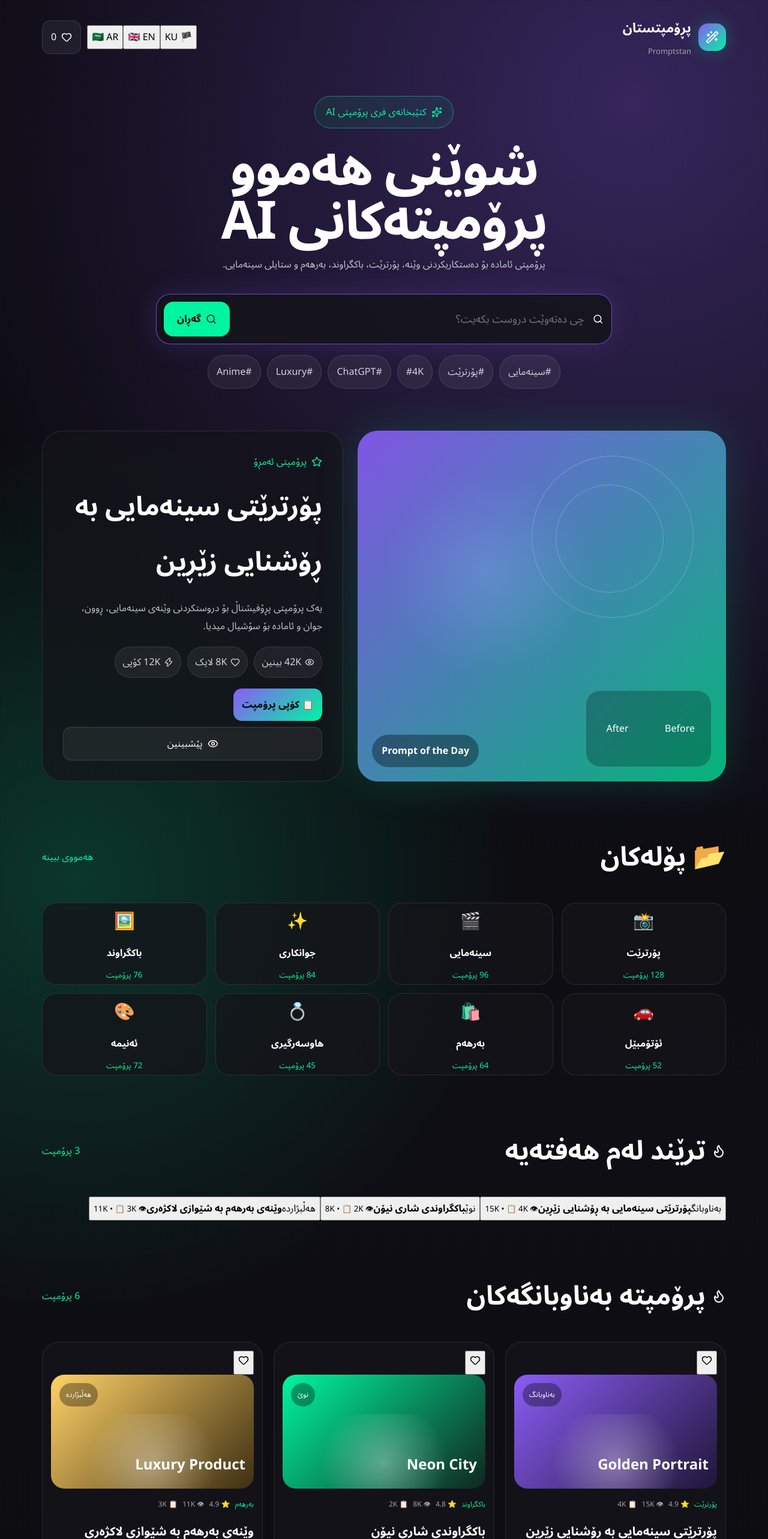
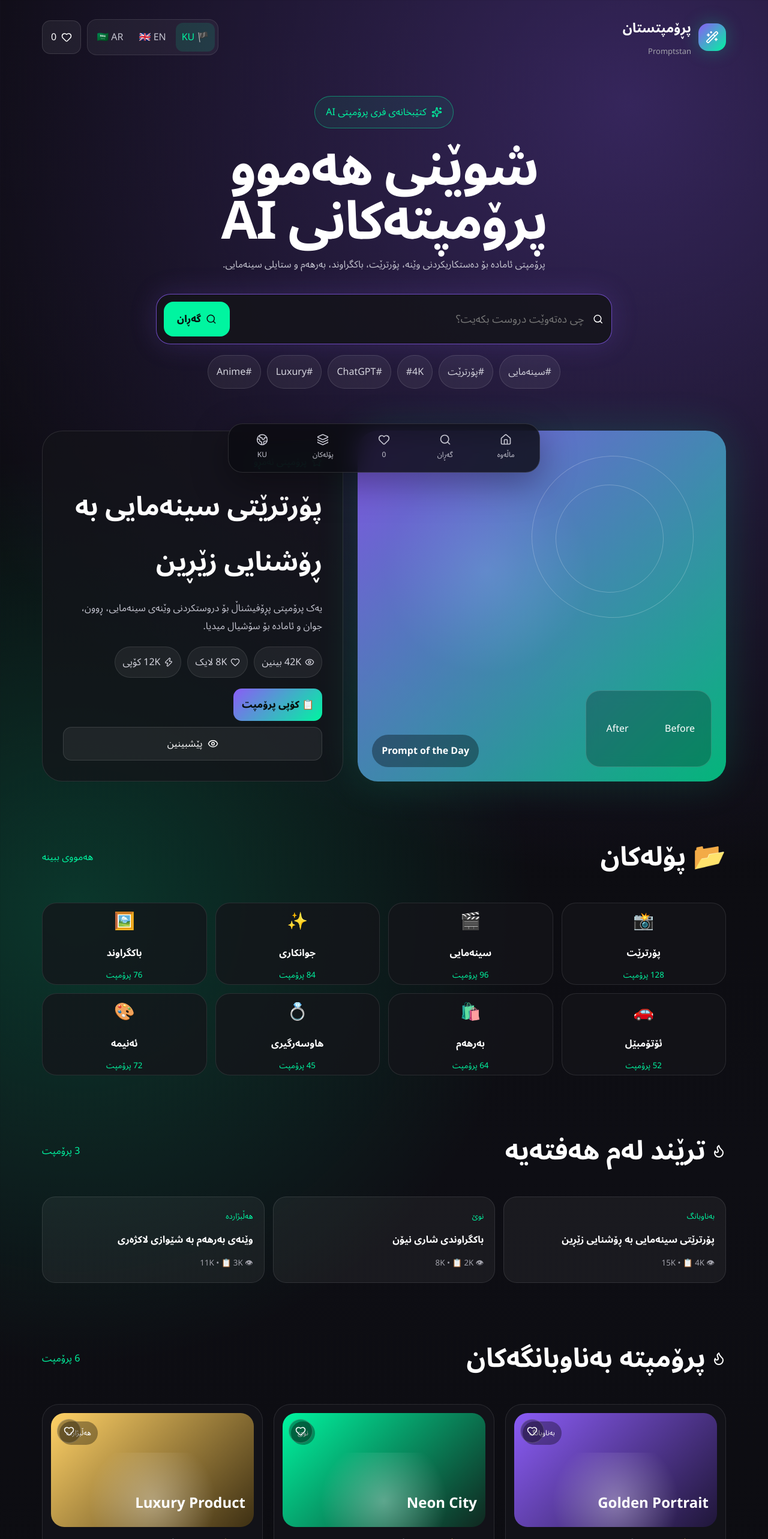
Before and after one commit to hama210/promptstan, a React (Vite) app: page / in a window 1280 px wide. Shown: the top 2566 px of the page at 60% size. Built offline with nearby package versions, Linux system fonts and the light colour scheme.

Commit message:
Style favorites and mobile nav

```diff
--- a/src/styles.css
+++ b/src/styles.css
@@ -1,11 +1,12 @@
 @import url('https://fonts.googleapis.com/css2?family=Noto+Sans+Arabic:wght@400;600;700;800&display=swap');
 
 * { box-sizing: border-box; }
+html { scroll-behavior: smooth; }
 body { margin: 0; min-height: 100vh; background: #09090b; color: #fff; font-family: 'Noto Sans Arabic', system-ui, sans-serif; }
 button, input { font: inherit; } button { cursor: pointer; }
 
-.app { min-height: 100vh; overflow: hidden; background: radial-gradient(circle at 82% 4%, rgba(139, 92, 246, 0.34), transparent 30%), radial-gradient(circle at 10% 35%, rgba(0, 245, 160, 0.18), transparent 25%), linear-gradient(180deg, #09090b 0%, #0e0e14 45%, #09090b 100%); }
-.toast { position: fixed; left: 20px; bottom: 20px; z-index: 50; background: rgba(0,245,160,.95); color: #07100d; padding: 13px 18px; border-radius: 18px; font-weight: 800; box-shadow: 0 18px 50px rgba(0,245,160,.28); }
+.app { min-height: 100vh; overflow: hidden; padding-bottom: 86px; background: radial-gradient(circle at 82% 4%, rgba(139, 92, 246, 0.34), transparent 30%), radial-gradient(circle at 10% 35%, rgba(0, 245, 160, 0.18), transparent 25%), linear-gradient(180deg, #09090b 0%, #0e0e14 45%, #09090b 100%); }
+.toast { position: fixed; left: 20px; bottom: 92px; z-index: 50; background: rgba(0,245,160,.95); color: #07100d; padding: 13px 18px; border-radius: 18px; font-weight: 800; box-shadow: 0 18px 50px rgba(0,245,160,.28); }
 .modalOverlay { position: fixed; inset: 0; z-index: 40; background: rgba(0,0,0,.72); backdrop-filter: blur(14px); padding: 18px; display: grid; place-items: center; overflow-y: auto; }
 .promptModal { width: min(1050px, 100%); max-height: 92vh; overflow: auto; border: 1px solid rgba(255,255,255,.13); border-radius: 34px; background: rgba(12,12,18,.96); box-shadow: 0 30px 100px rgba(0,0,0,.5); display: grid; grid-template-columns: .95fr 1.05fr; gap: 0; position: relative; }
 .modalClose { position: absolute; top: 16px; left: 16px; z-index: 2; width: 42px; height: 42px; border-radius: 50%; border: 1px solid rgba(255,255,255,.14); background: rgba(0,0,0,.35); color: white; display: grid; place-items: center; }
@@ -25,12 +26,17 @@
 .tagList span, .modelGrid span { border: 1px solid rgba(255,255,255,.12); background: rgba(255,255,255,.06); border-radius: 999px; padding: 8px 12px; color: #d4d4dd; }
 .modelGrid { margin-top: 16px; }
 .modelGrid span { color: #00f5a0; }
+.favoriteWide { margin-top: 18px; width: 100%; justify-content: center; border: 1px solid rgba(255,255,255,.12); border-radius: 16px; background: rgba(255,255,255,.06); color: white; padding: 12px; display: inline-flex; align-items: center; gap: 8px; }
+.favoriteWide.active { color: #ff5c8a; border-color: rgba(255,92,138,.45); background: rgba(255,92,138,.09); }
 
 .navbar { max-width: 1180px; margin: 0 auto; padding: 24px 20px; display: flex; align-items: center; justify-content: space-between; }
 .brand { display: flex; align-items: center; gap: 12px; }
 .logoMark { width: 46px; height: 46px; display: grid; place-items: center; border-radius: 16px; background: linear-gradient(135deg, #8b5cf6, #00f5a0); box-shadow: 0 0 30px rgba(0, 245, 160, .26); }
 .brand strong { display: block; font-size: 22px; } .brand span { display: block; color: #a1a1aa; font-size: 13px; margin-top: 2px; }
 .navActions { display: flex; align-items: center; gap: 10px; }
+.languageTabs { display: flex; gap: 6px; padding: 5px; border-radius: 16px; background: rgba(255,255,255,.05); border: 1px solid rgba(255,255,255,.1); }
+.languageTabs button { border: 0; border-radius: 12px; background: transparent; color: #c4c4cf; padding: 7px 10px; }
+.languageTabs button.active { background: rgba(0,245,160,.12); color: #00f5a0; }
 .ghost, .primarySmall, .primary, .copyButton, .previewButton, .tags button, .collectionRow button { border: 1px solid rgba(255,255,255,.12); border-radius: 14px; background: rgba(255,255,255,.06); color: white; padding: 10px 14px; display: inline-flex; align-items: center; gap: 8px; }
 .primarySmall, .primary { border: 0; background: linear-gradient(135deg, #8b5cf6, #00f5a0); color: #07100d; font-weight: 800; }
 
@@ -65,9 +71,16 @@
 .categoryGrid { display: grid; grid-template-columns: repeat(4, 1fr); gap: 14px; }
 .categoryCard { min-height: 132px; border: 1px solid rgba(255,255,255,.10); background: rgba(20,20,26,.75); color: white; border-radius: 24px; display: grid; place-items: center; gap: 6px; transition: .25s ease; }
 .categoryCard span { font-size: 28px; } .categoryCard small { color: #00f5a0; } .categoryCard:hover { transform: translateY(-4px); border-color: #00f5a0; box-shadow: 0 0 30px rgba(0,245,160,.12); }
+.miniRow { display: grid; grid-template-columns: repeat(3, 1fr); gap: 14px; }
+.miniTrend { text-align: right; border: 1px solid rgba(255,255,255,.1); border-radius: 22px; background: rgba(255,255,255,.05); color: white; padding: 18px; display: grid; gap: 8px; }
+.miniTrend span { color: #00f5a0; font-size: 13px; } .miniTrend small { color: #a1a1aa; }
+.emptyState { border: 1px dashed rgba(255,255,255,.16); border-radius: 28px; padding: 34px; text-align: center; color: #c4c4cf; background: rgba(255,255,255,.04); }
+.emptyState svg { color: #ff5c8a; }
 .promptGrid { display: grid; grid-template-columns: repeat(3, 1fr); gap: 18px; }
-.promptCard { border: 1px solid rgba(255,255,255,.10); border-radius: 28px; background: rgba(20,20,26,.82); padding: 14px; transition: .25s ease; }
+.promptCard { position: relative; border: 1px solid rgba(255,255,255,.10); border-radius: 28px; background: rgba(20,20,26,.82); padding: 14px; transition: .25s ease; }
 .promptCard:hover { transform: translateY(-5px); border-color: rgba(139,92,246,.8); box-shadow: 0 18px 50px rgba(139,92,246,.12); }
+.heartButton { position: absolute; top: 24px; left: 24px; z-index: 3; width: 40px; height: 40px; border-radius: 50%; border: 1px solid rgba(255,255,255,.18); background: rgba(0,0,0,.34); color: white; display: grid; place-items: center; }
+.heartButton.active { color: #ff5c8a; border-color: rgba(255,92,138,.55); background: rgba(255,92,138,.16); }
 .promptImage { height: 190px; border-radius: 22px; padding: 14px; display: flex; align-items: start; justify-content: space-between; flex-direction: column; overflow: hidden; position: relative; }
 .promptImage:after { content: ''; position: absolute; inset: 35% -20% -20% -20%; background: radial-gradient(circle, rgba(255,255,255,.34), transparent 42%); }
 .promptImage span, .promptImage strong { position: relative; z-index: 1; }
@@ -81,5 +94,8 @@
 .copyButton { background: linear-gradient(135deg, #8b5cf6, #00f5a0); color: #07100d; font-weight: 800; border: 0; }
 .collectionRow { display: flex; flex-wrap: wrap; gap: 12px; }
 footer { border-top: 1px solid rgba(255,255,255,.1); padding-top: 28px; color: #a1a1aa; } footer strong { color: #fff; }
-@media (max-width: 900px) { .feature { grid-template-columns: 1fr; } .categoryGrid { grid-template-columns: repeat(3, 1fr); } .promptGrid { grid-template-columns: repeat(2, 1fr); } .promptModal { grid-template-columns: 1fr; } .modalVisual { min-height: 320px; } }
-@media (max-width: 560px) { .navbar { padding-top: 18px; } .primarySmall { display: none; } .hero { margin-top: 26px; } .hero h1 { letter-spacing: -1px; } .searchBox { flex-wrap: wrap; } .searchBox button { width: 100%; justify-content: center; } .featureImage { min-height: 260px; } .glassPreview { width: 170px; height: 104px; } .categoryGrid { grid-template-columns: repeat(2, 1fr); } .promptGrid { grid-template-columns: 1fr; } .cardActions, .featureActions { grid-template-columns: 1fr; } .modalOverlay { padding: 8px; } .promptModal { border-radius: 24px; max-height: 96vh; } .modalContent { padding: 24px; } }
+.bottomNav { position: fixed; left: 50%; bottom: 12px; transform: translateX(-50%); z-index: 35; width: min(520px, calc(100% - 24px)); display: grid; grid-template-columns: repeat(5, 1fr); gap: 6px; padding: 8px; border: 1px solid rgba(255,255,255,.13); border-radius: 24px; background: rgba(12,12,18,.82); backdrop-filter: blur(18px); box-shadow: 0 18px 60px rgba(0,0,0,.35); }
+.bottomNav button { border: 0; border-radius: 18px; background: transparent; color: #c4c4cf; display: grid; place-items: center; gap: 3px; padding: 8px 4px; font-size: 12px; }
+.bottomNav button:hover { color: #00f5a0; background: rgba(0,245,160,.08); }
+@media (max-width: 900px) { .feature { grid-template-columns: 1fr; } .categoryGrid { grid-template-columns: repeat(3, 1fr); } .promptGrid { grid-template-columns: repeat(2, 1fr); } .promptModal { grid-template-columns: 1fr; } .modalVisual { min-height: 320px; } .miniRow { grid-template-columns: 1fr; } }
+@media (max-width: 560px) { .navbar { padding-top: 18px; } .languageTabs button { padding: 7px 8px; font-size: 12px; } .navActions { gap: 6px; } .hero { margin-top: 26px; } .hero h1 { letter-spacing: -1px; } .searchBox { flex-wrap: wrap; } .searchBox button { width: 100%; justify-content: center; } .featureImage { min-height: 260px; } .glassPreview { width: 170px; height: 104px; } .categoryGrid { grid-template-columns: repeat(2, 1fr); } .promptGrid { grid-template-columns: 1fr; } .cardActions, .featureActions { grid-template-columns: 1fr; } .modalOverlay { padding: 8px; } .promptModal { border-radius: 24px; max-height: 96vh; } .modalContent { padding: 24px; } }
```
